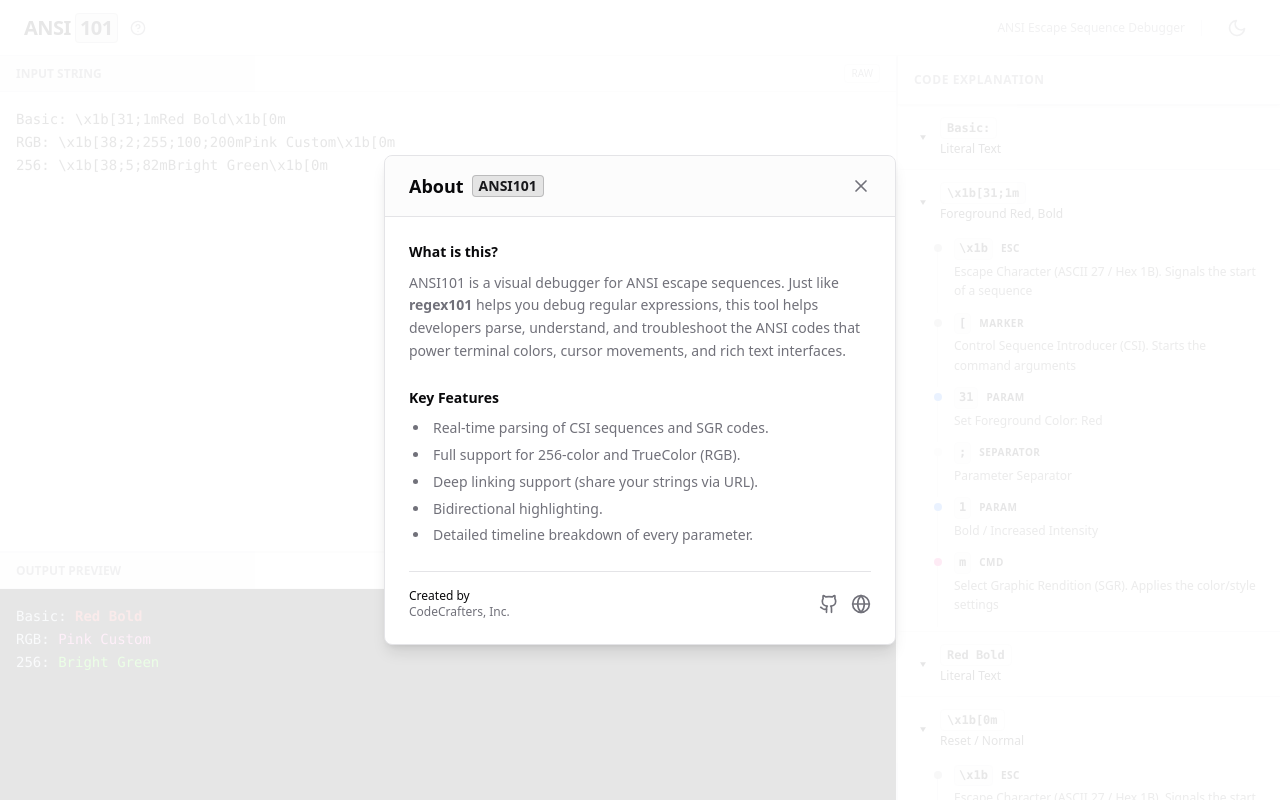
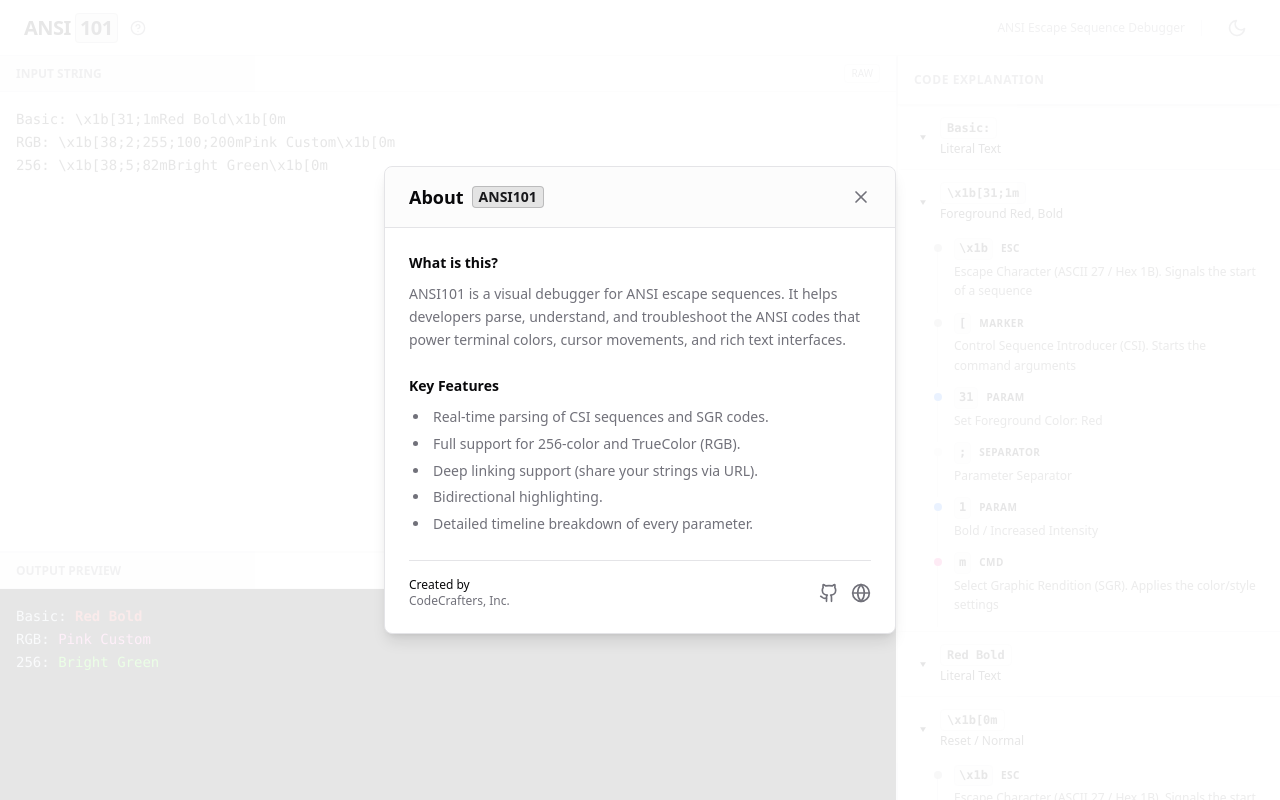
Before and after one commit to codecrafters-io/ansi101, a Next.js app: page / in a window 1280 px wide. Both pictures are taken after a click on the button 137 px from the left and 27 px from the top of the page. Built offline with nearby package versions, Linux system fonts and the light colour scheme.

Commit message:
update info modal text

```diff
--- a/src/components/InfoModal.tsx
+++ b/src/components/InfoModal.tsx
@@ -75,18 +75,9 @@
               What is this?
             </h3>
             <p>
-              ANSI101 is a visual debugger for ANSI escape sequences. Just like{" "}
-              <a
-                href="https://regex101.com"
-                className="hover:underline font-semibold"
-                target="_blank"
-                rel="noreferrer"
-              >
-                regex101
-              </a>{" "}
-              helps you debug regular expressions, this tool helps developers
-              parse, understand, and troubleshoot the ANSI codes that power
-              terminal colors, cursor movements, and rich text interfaces.
+              ANSI101 is a visual debugger for ANSI escape sequences. It helps
+              developers parse, understand, and troubleshoot the ANSI codes that
+              power terminal colors, cursor movements, and rich text interfaces.
             </p>
           </div>
 
```
